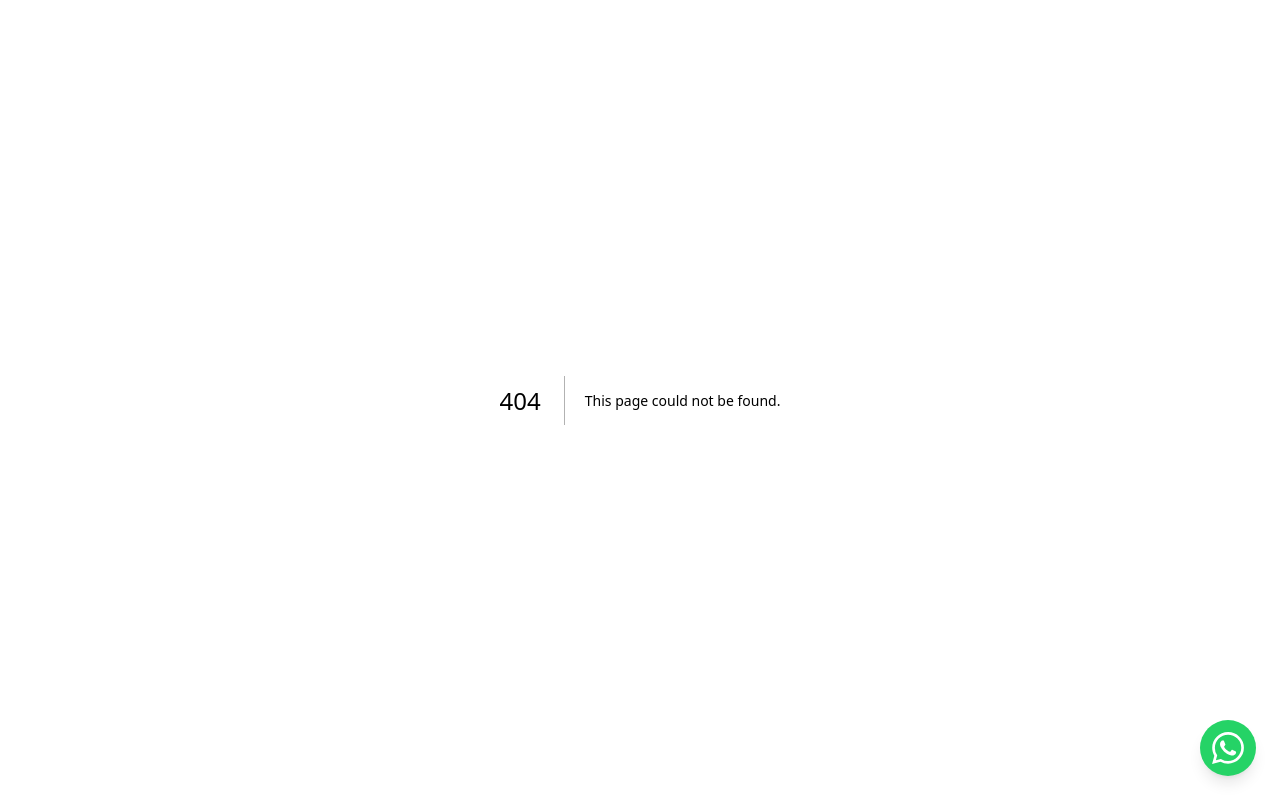
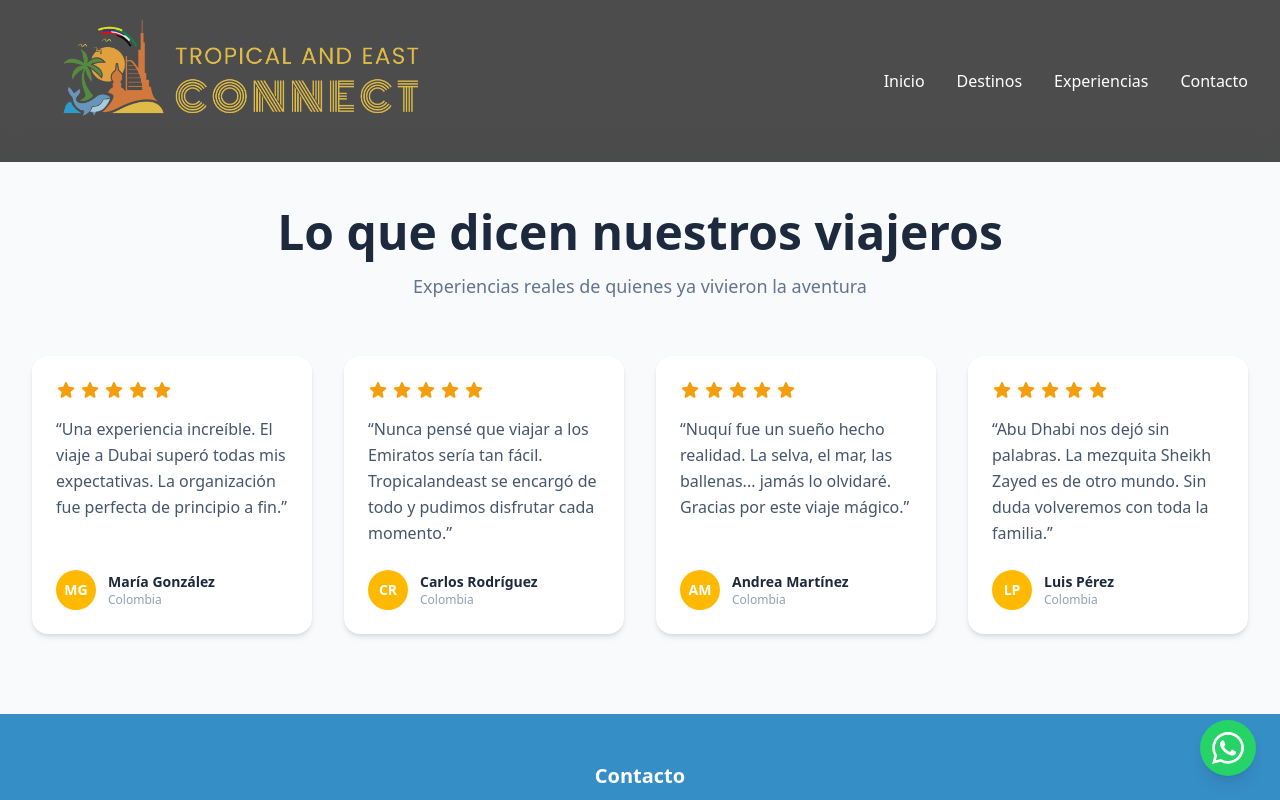
Before and after one commit to wpradere/tropical, a Next.js app: page /experiencias in a window 1280 px wide. Before the commit this address had no page. Shown: the top 800 px of the page. Built offline with nearby package versions, Linux system fonts and the light colour scheme; a web font is replaced by a local one.

Commit message:
se actualiza data

```diff
--- /dev/null
+++ b/src/app/experiencias/page.tsx
@@ -0,0 +1,15 @@
+import Header from "@/containers/Header";
+import Footer from "@/containers/Footer";
+import Testimonials from "@/containers/Testimonials";
+
+export default function ExperienciasPage() {
+  return (
+    <div>
+      <Header />
+      <div className="pt-32">
+        <Testimonials />
+      </div>
+      <Footer />
+    </div>
+  );
+}
--- a/src/app/page.tsx
+++ b/src/app/page.tsx
@@ -16,7 +16,6 @@ export default function Home() {
         description="Un gigantesco destino de entretenimiento y lujo ubicado en la famosa isla artificial Palm Jumeirah"
       />
        <Destinations />
-
         <ParallaxSection
         backgroundImage="img7.jpg"
         title="Experiencias Únicas"
--- a/src/components/WhatsAppButton.tsx
+++ b/src/components/WhatsAppButton.tsx
@@ -1,7 +1,7 @@
 "use client";
 
 export default function WhatsAppButton() {
-  const phoneNumber = "573001234567"; // Cambia por tu número de WhatsApp
+  const phoneNumber = "573015420634"; // Cambia por tu número de WhatsApp
   const message = "Hola, me gustaría obtener más información";
 
   const whatsappUrl = `https://wa.me/${phoneNumber}?text=${encodeURIComponent(message)}`;
--- a/src/containers/Header.tsx
+++ b/src/containers/Header.tsx
@@ -5,9 +5,9 @@ import Image from "next/image";
 import Link from "next/link";
 
 const navLinks = [
-  { href: "#inicio", label: "Inicio" },
+  { href: "/", label: "Inicio" },
   { href: "#destinos", label: "Destinos" },
-  { href: "#experiencias", label: "Experiencias" },
+  { href: "/experiencias", label: "Experiencias" },
   { href: "#contacto", label: "Contacto" },
 ];
 
@@ -30,7 +30,7 @@ export default function Header() {
       }`}
     >
       <nav className="flex justify-between items-center max-w-7xl mx-auto">
-        <Link href="#inicio">
+        <Link href="/">
           <Image
             src="/logo1.png"
             alt="Tropicalia Logo"
--- /dev/null
+++ b/src/containers/Testimonials.tsx
@@ -0,0 +1,83 @@
+const testimonials = [
+  {
+    name: "María González",
+    country: "Colombia",
+    avatar: "MG",
+    rating: 5,
+    text: "Una experiencia increíble. El viaje a Dubai superó todas mis expectativas. La organización fue perfecta de principio a fin.",
+  },
+  {
+    name: "Carlos Rodríguez",
+    country: "Colombia",
+    avatar: "CR",
+    rating: 5,
+    text: "Nunca pensé que viajar a los Emiratos sería tan fácil. Tropicalandeast se encargó de todo y pudimos disfrutar cada momento.",
+  },
+  {
+    name: "Andrea Martínez",
+    country: "Colombia",
+    avatar: "AM",
+    rating: 5,
+    text: "Nuquí fue un sueño hecho realidad. La selva, el mar, las ballenas... jamás lo olvidaré. Gracias por este viaje mágico.",
+  },
+  {
+    name: "Luis Pérez",
+    country: "Colombia",
+    avatar: "LP",
+    rating: 5,
+    text: "Abu Dhabi nos dejó sin palabras. La mezquita Sheikh Zayed es de otro mundo. Sin duda volveremos con toda la familia.",
+  },
+];
+
+export default function Testimonials() {
+  return (
+    <section className="py-20 px-8 bg-gray-50">
+      <h2 className="text-center text-3xl md:text-4xl lg:text-5xl font-bold mb-4 text-slate-800">
+        Lo que dicen nuestros viajeros
+      </h2>
+      <p className="text-center text-lg text-slate-500 mb-14">
+        Experiencias reales de quienes ya vivieron la aventura
+      </p>
+
+      <div className="grid grid-cols-1 md:grid-cols-2 lg:grid-cols-4 gap-8 max-w-7xl mx-auto">
+        {testimonials.map((t) => (
+          <div
+            key={t.name}
+            className="bg-white rounded-2xl p-6 shadow-md flex flex-col gap-4"
+          >
+            {/* Estrellas */}
+            <div className="flex gap-1">
+              {Array.from({ length: t.rating }).map((_, i) => (
+                <svg
+                  key={i}
+                  xmlns="http://www.w3.org/2000/svg"
+                  viewBox="0 0 24 24"
+                  fill="#F59E0B"
+                  className="w-5 h-5"
+                >
+                  <path d="M10.788 3.21c.448-1.077 1.976-1.077 2.424 0l2.082 5.006 5.404.434c1.164.093 1.636 1.545.749 2.305l-4.117 3.527 1.257 5.273c.271 1.136-.964 2.033-1.96 1.425L12 18.354l-4.502 2.825c-.995.608-2.231-.29-1.96-1.425l1.257-5.273L2.678 10.955c-.887-.76-.415-2.212.749-2.305l5.404-.434z" />
+                </svg>
+              ))}
+            </div>
+
+            {/* Texto */}
+            <p className="text-slate-600 text-base leading-relaxed flex-1">
+              &ldquo;{t.text}&rdquo;
+            </p>
+
+            {/* Cliente */}
+            <div className="flex items-center gap-3 mt-2">
+              <div className="w-10 h-10 rounded-full bg-amber-400 flex items-center justify-center text-white font-bold text-sm shrink-0">
+                {t.avatar}
+              </div>
+              <div>
+                <p className="font-semibold text-slate-800 text-sm">{t.name}</p>
+                <p className="text-slate-400 text-xs">{t.country}</p>
+              </div>
+            </div>
+          </div>
+        ))}
+      </div>
+    </section>
+  );
+}
```
